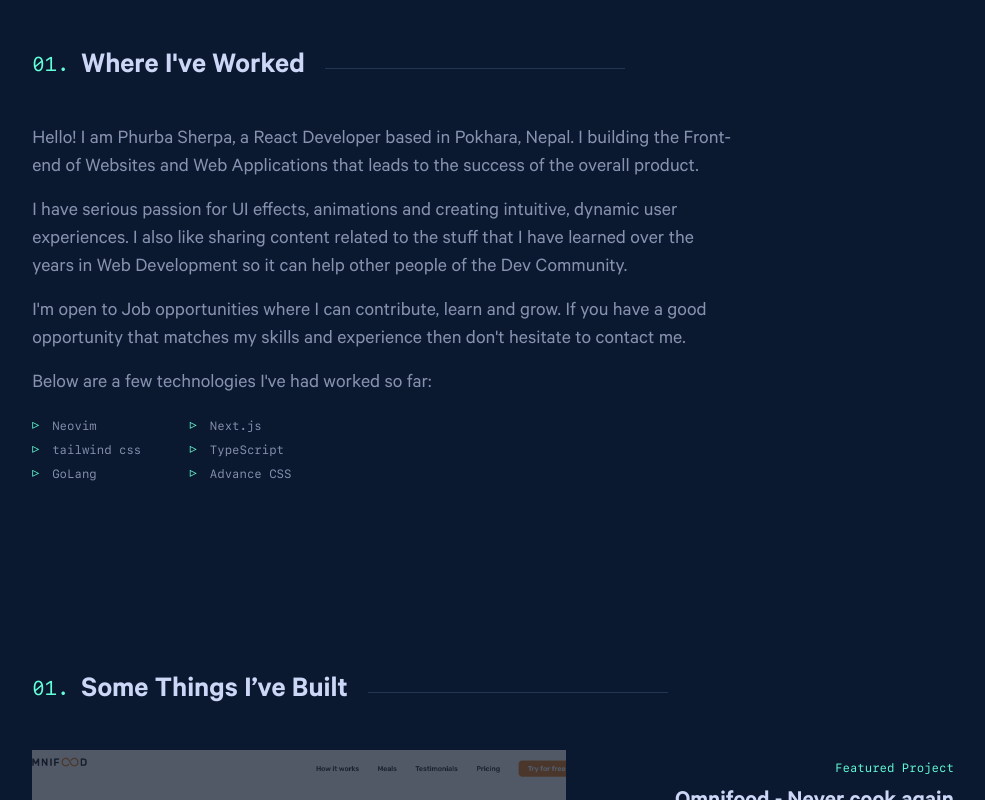
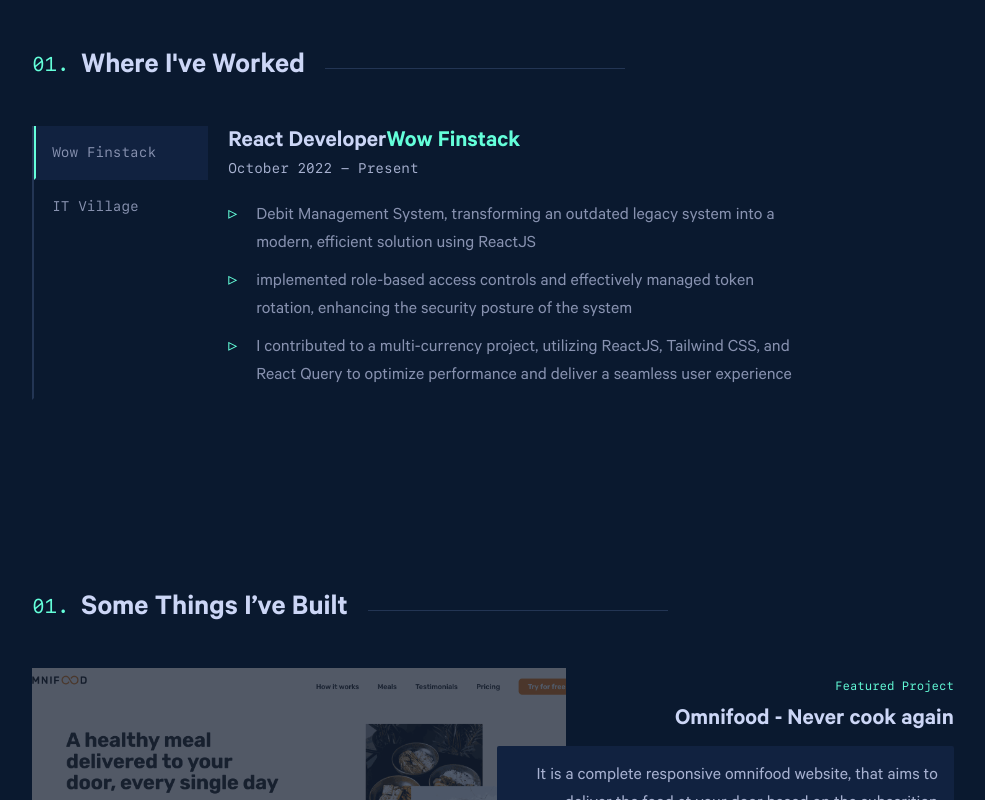
Before and after one commit to Phurba-Sherpa/v3, a Next.js app: page / in a window 1280 px wide. Shown: the part 1240-2040 px from the top of the page, without its empty margins (147-1132 px from the left). Built offline with nearby package versions, Linux system fonts and the light colour scheme.

Commit message:
feat(exp-section): add experience section

```diff
--- a/components/partials/Experience.tsx
+++ b/components/partials/Experience.tsx
@@ -1,55 +1,70 @@
-import React from "react";
-const recentSkillList = [
-  "Neovim",
-  "Next.js",
-  "tailwind css",
-  "TypeScript",
-  "GoLang",
-  "Advance CSS",
-];
+"use client";
+import React, { useState } from "react";
+import { EXP } from "@/data/experience";
 
 export const Experience = () => {
+  const [tabIndex, setTabIndex] = useState(0);
   return (
     <section className="py-16 md:py-24 lg:w-[90%] mx-auto" id="work">
       <h2 className="head-numbering">Where I've Worked</h2>
-      <p className="text-xl mb-4 max-w-[65ch]">
-        Hello! I am Phurba Sherpa, a React Developer based in Pokhara, Nepal. I
-        building the Front-end of Websites and Web Applications that leads to
-        the success of the overall product.
-      </p>
-      <p className="text-xl mb-4 max-w-[65ch]">
-        I have serious passion for UI effects, animations and creating
-        intuitive, dynamic user experiences. I also like sharing content related
-        to the stuff that I have learned over the years in Web Development so it
-        can help other people of the Dev Community.
-      </p>
-      <p className="text-xl mb-4 max-w-[65ch]">
-        I'm open to Job opportunities where I can contribute, learn and grow. If
-        you have a good opportunity that matches my skills and experience then
-        don't hesitate to contact me.
-      </p>
-      <p className="mb-5 text-xl">
-        Below are a few technologies I've had worked so far:
-      </p>
-      <RecentSkillList />
+      <div className="flex flex-col md:flex-row">
+        <Tabs
+          tabs={["Wow Finstack", "IT Village"]}
+          onClickTab={(index) => setTabIndex(index)}
+          activeTabId={tabIndex}
+        />
+        <TabContent data={EXP.at(tabIndex)} />
+      </div>
     </section>
   );
 };
 
-const RecentSkillList = () => {
+const TabContent = ({ data }) => {
   return (
-    <ul className="grid grid-cols-2 gap-2 w-2/3 md:w-1/3">
-      {recentSkillList.map((skill, index) => (
-        <SkillItem key={index} skill={skill} />
-      ))}
-    </ul>
+    <div className="ml-5">
+      <h3>
+        <span>{data.role}</span>
+        <a className="text-green" href="#">
+          {data.company}
+        </a>
+      </h3>
+      <p className="mb-6 font-mono text-sm text-slate-300">{data.duration}</p>
+      <ul>
+        {data.tasks.map((task, key) => (
+          <li
+            className="max-w-[60ch] before:content-['▹'] before:absolute before:left-0 before:text-green relative mb-2.5 pl-7 text-lg"
+            key={key}
+          >
+            {task}
+          </li>
+        ))}
+      </ul>
+    </div>
   );
 };
 
-const SkillItem = ({ skill }: { skill: String }) => {
+const Tabs = ({ tabs, onClickTab, activeTabId }) => {
   return (
-    <li className="text-xs font-mono before:content-['▹'] before:absolute before:left-0 before:text-sm before:text-green before:leading-[12px] relative pl-5">
-      {skill}
-    </li>
+    <div className="md:w-44 border-b-2  md:border-l-2 border-b-primary-200 md:border-l-primary-200 md:border-b-transparent text-sm font-mono flex justify-center w-full md:block mb-7 md:mb-0">
+      {tabs.map((tab, key) => (
+        <TabItem
+          key={key}
+          tabLabel={tab}
+          isActive={key === activeTabId}
+          handleClick={() => onClickTab(key)}
+        />
+      ))}
+    </div>
   );
 };
+
+const TabItem = ({ tabLabel, handleClick, isActive }) => {
+  return (
+    <button
+      className={`w-full text-left pl-4 py-4 hover:bg-primary-300 border-b-2 md:border-l-2 ${isActive ? "border-b-green md:border-l-green md:border-b-transparent bg-primary-300" : "border-b-transparent md:border-l-transparent"}`}
+      onClick={handleClick}
+    >
+      {tabLabel}
+    </button>
+  );
+};
--- a/components/partials/Footer.tsx
+++ b/components/partials/Footer.tsx
@@ -2,7 +2,7 @@
 
 export const Footer = () => {
   return (
-    <footer className="text-center font-mono text-xs pb-16">
+    <footer className="text-center font-mono text-xs pb-24">
       <p className="mb-1">
         Designed by Brittany Chiang & built by{" "}
         <span className="text-green">Phurba Sherpa</span>
--- a/components/partials/NoteWortyProject.tsx
+++ b/components/partials/NoteWortyProject.tsx
@@ -19,7 +19,7 @@
           view the archive{" "}
         </a>
       </div>
-      <ul className="grid grid-cols-1 sm:grid-cols-2 lg:grid-cols-3 gap-4 mb-20">
+      <ul className="grid grid-cols-1 sm:grid-cols-2 lg:grid-cols-3 gap-4 mb-10">
         {renderableProjects.map((proj, index) => (
           <ProjectItem key={index} data={proj} />
         ))}
--- /dev/null
+++ b/data/experience.ts
@@ -0,0 +1,39 @@
+type IExp = {
+  company: string;
+  role: string;
+  duration: string;
+  tasks: string[];
+};
+
+export const EXP: IExp[] = [
+  {
+    company: "Wow Finstack",
+    role: "React Developer",
+    duration: "October 2022 - Present",
+    tasks: [
+      "Debit Management System, transforming an outdated legacy system into a modern, efficient solution using ReactJS",
+      "implemented role-based access controls and effectively managed token rotation, enhancing the security posture of the system",
+      " I contributed to a multi-currency project, utilizing ReactJS, Tailwind CSS, and React Query to optimize performance and deliver a seamless user experience",
+    ],
+  },
+  {
+    company: "IT Village Technology",
+    role: "Jr. Java Developer",
+    duration: "June - October 2022",
+    tasks: [
+      "joined as a Java Developer at Switch Engine in the Card Management System for 4-5 month",
+      "I was responsible for making the system compatible with postgres since the sytem migrated form oracle to postgres",
+      "Had to fix and update the legacy codebase  in order to make sure that the switch engine works well",
+    ],
+  },
+  {
+    company: "Asarfi",
+    role: "Basic Training",
+    duration: "March - June 2022",
+    tasks: [
+      "Interned at Asarfi, a fintech startup, for 3 months as an API Developer.",
+      " Developed RESTful APIs using GO programming language and Gin Framework, ensuring efficient and secure communication.",
+      "Streamlined the database database schema change management through liquibase and SQLC.",
+    ],
+  },
+];
```
